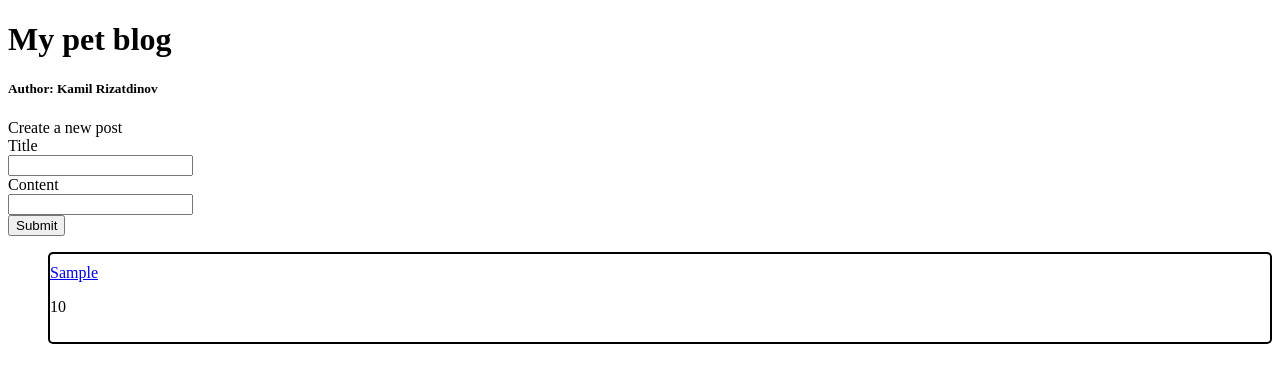
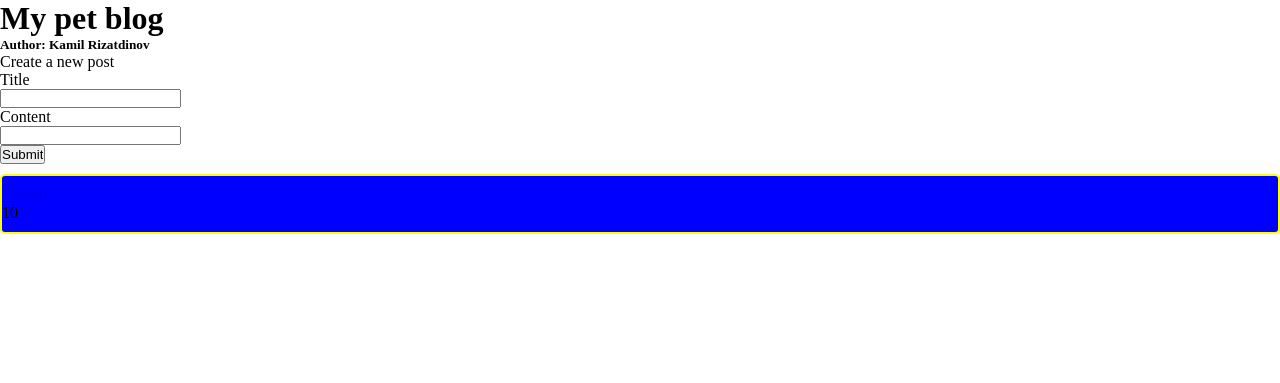
Before and after one commit to KamilRizatdinov/django_blog, a Django app: page /blog/ in a window 1280 px wide. Shown: the top 383 px of the page. Run offline with Django 3.2, Linux system fonts and the light colour scheme; tables that the repository leaves empty hold one stand-in row (values such as "Sample post").

```diff
--- a/django_blog/settings.py
+++ b/django_blog/settings.py
@@ -124,6 +124,7 @@ USE_TZ = True
 # https://docs.djangoproject.com/en/3.0/howto/static-files/
 
 STATIC_URL = '/static/'
+STATIC_ROOT = os.path.join(BASE_DIR, 'staticfiles')
 STATICFILES_DIRS = [
-    os.path.join(BASE_DIR, "static"),
+    os.path.join(BASE_DIR, 'static'),
 ]
--- a/static/blog/index.css
+++ b/static/blog/index.css
@@ -1,9 +1,16 @@
+* {
+	margin: 0px;
+	padding: 0px;
+	box-sizing: border-box;
+}
+
 li {
     padding-top: 10px;
     padding-bottom: 10px;
     margin-top: 10px;
     margin-bottom: 10px;
     border-radius: 5px;
-    border: 2px solid black;
+    border: 2px solid yellow;
+    background-color: blue;
     list-style-type: none;
 }
```
